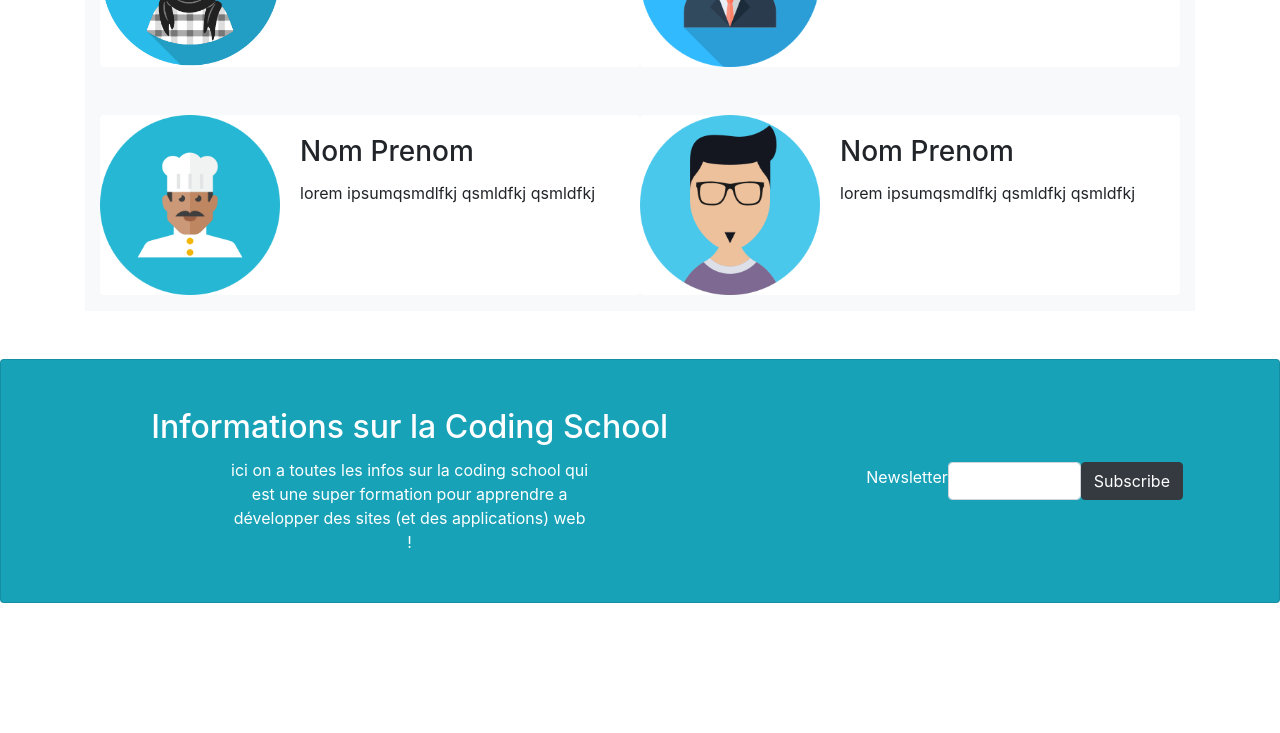
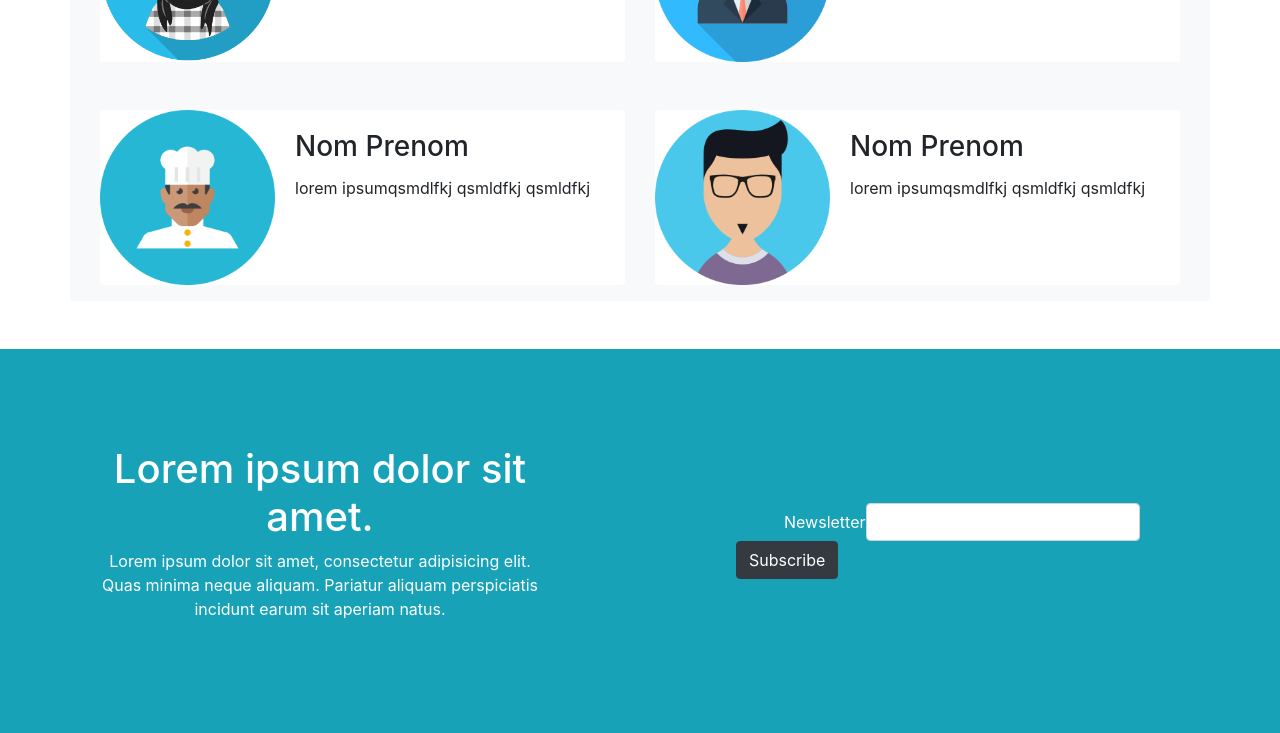
Before and after one commit to Developer-Karis/exoSiteBootstrap, a website: page index.html in a window 1280 px wide. Shown: the part 611-1344 px from the top of the page. Before the commit the page ends 1214 px from the top, so only its background shows below. Drawn offline with nearby package versions, Linux system fonts and the light colour scheme.

Commit message:
site fini update Jul 15 - 11:11

```diff
--- a/index.html
+++ b/index.html
@@ -37,16 +37,16 @@
         <section>
             <div class="container">
                 <div class="d-flex justify-content-center align-items-center">
-                    <img src="./src/images/twitter_bootstrap-wallpaper-1920x1200.jpg" alt="" class="mt-4" height="350"
-                        width="1110">
+                    <img src="./src/images/twitter_bootstrap-wallpaper-1920x1200.jpg" alt="" class="w-100 mt-4"
+                        height="350">
                 </div>
             </div>
         </section>
 
         <!-- Section 1 -->
         <section>
-            <div class="container">
-                <div class="d-flex justify-content-center align-items-center flex-wrap mt-5 bg-light">
+            <div class="container d-flex justify-content-center align-items-center flex-wrap mt-5 bg-light">
+                <div class="col-6">
                     <div class="card mb-3 border-0 mb-5" style="max-width: 540px;">
                         <div class="row no-gutters">
                             <div class="col-md-4">
@@ -60,6 +60,8 @@
                             </div>
                         </div>
                     </div>
+                </div>
+                <div class="col-6">
                     <div class="card mb-3 border-0 mb-5" style="max-width: 540px;">
                         <div class="row no-gutters">
                             <div class="col-md-4">
@@ -73,6 +75,8 @@
                             </div>
                         </div>
                     </div>
+                </div>
+                <div class="col-6">
                     <div class="card mb-3 border-0" style="max-width: 540px;">
                         <div class="row no-gutters">
                             <div class="col-md-4">
@@ -86,6 +90,8 @@
                             </div>
                         </div>
                     </div>
+                </div>
+                <div class="col-6">
                     <div class="card mb-3 border-0" style="max-width: 540px;">
                         <div class="row no-gutters">
                             <div class="col-md-4">
@@ -105,24 +111,28 @@
     </header>
 
     <!-- Footer -->
+
     <footer>
-        <div class="card bg-info mt-5 text-center text-white d-flex justify-content-center align-items-center flex-row">
-            <div class="card-body p-5 d-flex align-items-center align-items-center flex-column">
-                <h2 class="card-title">Informations sur la Coding School</h2>
-                <p class="card-text w-50">ici on a toutes les infos sur
-                    la coding school qui est une super
-                    formation
-                    pour
-                    apprendre a développer des sites (et des applications) web !
-                </p>
+        <div class="row bg-info text-white m-0 d-flex justify-content-center align-items-center mt-5">
+            <div class=" col m-5 p-5 text-center">
+                <h1>Lorem ipsum dolor sit amet.</h1>
+                <p>Lorem ipsum dolor sit amet, consectetur adipisicing elit. Quas minima neque aliquam. Pariatur
+                    aliquam perspiciatis incidunt earum sit aperiam natus.</p>
             </div>
-            <div class="card-right d-flex justify-content-center align-items-center mr-5 p-5">
-                <label for="">Newsletter</label>
-                <input type="text" class="form-control">
-                <button class="btn btn-dark">Subscribe</button>
+            <div class="col m-5 p-5 ">
+                <form class="form-inline">
+                    <div class="ml-5">
+                        <span class="text-white">Newsletter</span>
+                    </div>
+                    <div class="form-group">
+                        <input type="text" class="form-control" id="inputPassword2">
+                    </div>
+                    <button type="submit" class="btn btn-dark">Subscribe</button>
+                </form>
             </div>
         </div>
     </footer>
+
 
     <!-- Scripts Jquery & Bootstrap -->
     <script src="./node_modules/jquery/dist/jquery.js"></script>
```
Also changed, not shown: 1 other file.
